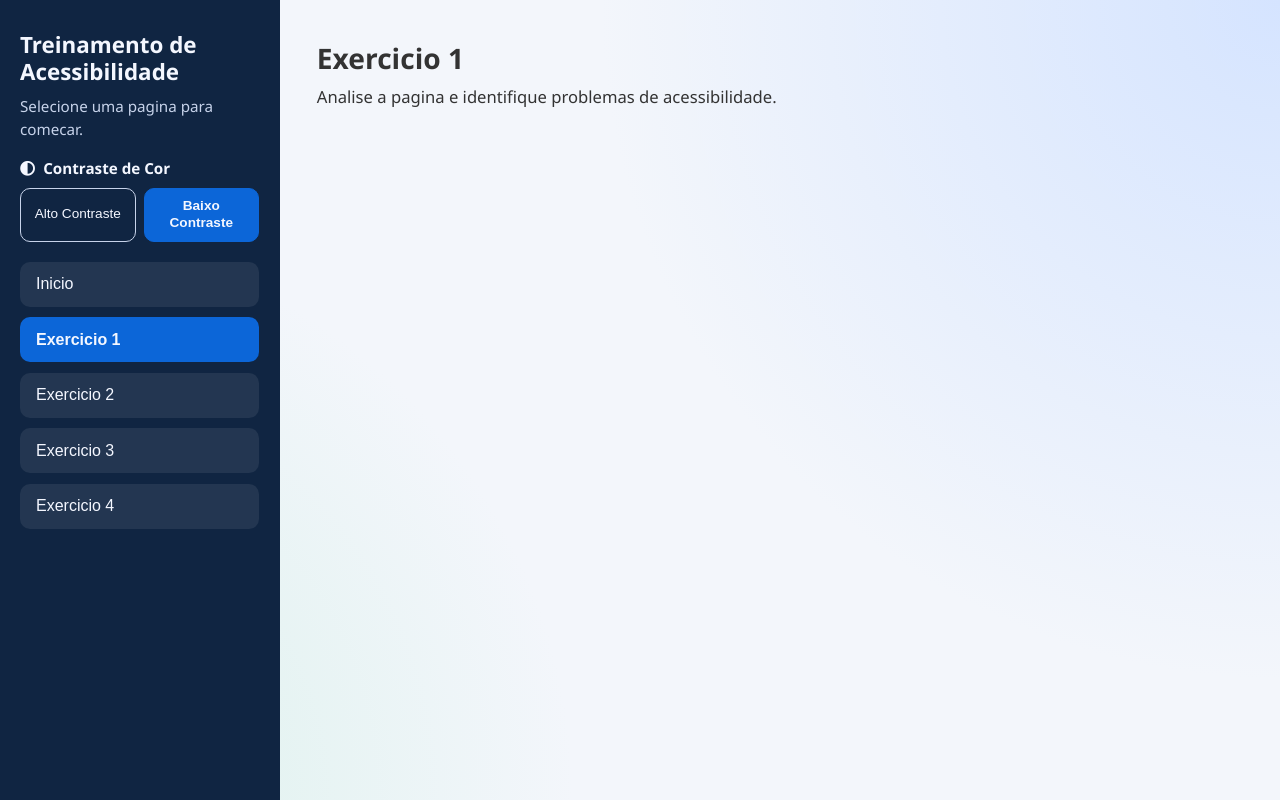
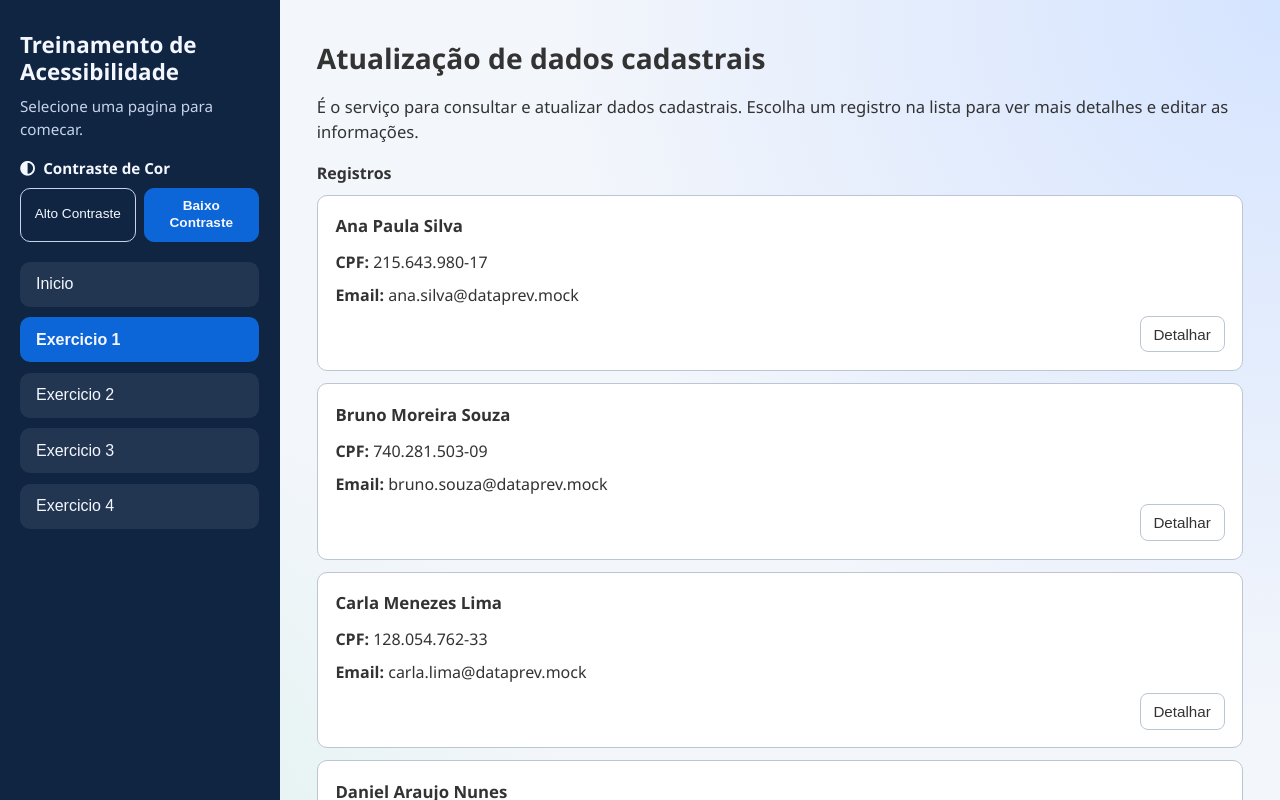
Before and after one commit to Rudigus/Treinamento-Acessibilidade, a React (Vite) app: page / in a window 1280 px wide. Both pictures are taken after a click on the button "Exercicio 1". Shown: the top 800 px of the page. Built offline with nearby package versions, Linux system fonts and the light colour scheme; a web font is replaced by a local one.

Commit message:
adicionando mock de registros e css ex1

```diff
--- a/src/paginas/Exercicio1/Exercicio1.css
+++ b/src/paginas/Exercicio1/Exercicio1.css
@@ -1,8 +1,8 @@
 .pagina-exercicio-1 {
-    max-width: 840px;
+    max-width: 980px;
     display: flex;
     flex-direction: column;
-    gap: 0.35rem;
+    gap: 1rem;
     color: #333333;
 }
 
@@ -16,6 +16,79 @@
     color: inherit;
 }
 
+.pagina-exercicio-1 .painel-crud {
+    width: 100%;
+}
+
+.pagina-exercicio-1 .titulo-secao {
+    margin: 0 0 0.6rem;
+    font-size: 1rem;
+}
+
+.pagina-exercicio-1 .lista-registros {
+    margin: 0;
+    padding: 0;
+    list-style: none;
+    display: grid;
+    gap: 0.75rem;
+}
+
+.pagina-exercicio-1 .card-registro {
+    border: 1px solid #bcc5d3;
+    border-radius: 10px;
+    padding: 1.1rem;
+    min-height: 160px;
+    width: 100%;
+    background: #ffffff;
+    display: flex;
+    flex-direction: column;
+    gap: 0.55rem;
+}
+
+.pagina-exercicio-1 .card-registro p {
+    line-height: 1.5;
+}
+
+.pagina-exercicio-1 .card-registro__nome {
+    margin: 0 0 0.2rem;
+    font-size: 1.05rem;
+}
+
+.pagina-exercicio-1 .botao-detalhar {
+    margin-top: auto;
+    align-self: flex-end;
+    padding: 0.55rem 0.8rem;
+    border: 1px solid #bcc5d3;
+    border-radius: 8px;
+    font-size: 0.95rem;
+    background: transparent;
+    color: inherit;
+    cursor: pointer;
+}
+
+.pagina-exercicio-1 .card-registro.esta-selecionado {
+    border-color: #1351b4;
+}
+
+.pagina-exercicio-1 .card-registro.esta-selecionado .botao-detalhar {
+    border-color: #1351b4;
+    font-weight: 700;
+}
+
 body[data-theme='dark'] .pagina-exercicio-1 {
     color: #e7edf6;
 }
+
+body[data-theme='dark'] .pagina-exercicio-1 .card-registro,
+body[data-theme='dark'] .pagina-exercicio-1 .botao-detalhar {
+    border-color: #7d8591;
+}
+
+body[data-theme='dark'] .pagina-exercicio-1 .card-registro {
+    background: #000000;
+}
+
+body[data-theme='dark'] .pagina-exercicio-1 .card-registro.esta-selecionado,
+body[data-theme='dark'] .pagina-exercicio-1 .card-registro.esta-selecionado .botao-detalhar {
+    border-color: #fff333;
+}
--- a/src/paginas/Exercicio1/Exercicio1.jsx
+++ b/src/paginas/Exercicio1/Exercicio1.jsx
@@ -1,12 +1,50 @@
+import { useState } from 'react'
 import './Exercicio1.css'
+import { REGISTROS_MOCK } from './mock/registrosMock.js'
 
 function Exercicio1() {
+  const [idSelecionado, setIdSelecionado] = useState(null)
+
   return (
     <section className="pagina-exercicio-1" aria-labelledby="titulo-exercicio-1">
-      <h2 id="titulo-exercicio-1">Exercicio 1</h2>
+      <h2 id="titulo-exercicio-1">Atualização de dados cadastrais</h2>
       <span className="subtitulo-pagina">
-        Analise a pagina e identifique problemas de acessibilidade.
+        É o serviço para consultar e atualizar dados cadastrais. Escolha um
+        registro na lista para ver mais detalhes e editar as informações.
       </span>
+
+      <div className="painel-crud">
+        <section aria-label="Lista de registros">
+          <h3 className="titulo-secao">Registros</h3>
+          <ul className="lista-registros">
+            {REGISTROS_MOCK.map((registro) => {
+              const estaSelecionado = registro.id === idSelecionado
+
+              return (
+                <li key={registro.id}>
+                  <article className={`card-registro${estaSelecionado ? ' esta-selecionado' : ''}`}>
+                    <h4 className="card-registro__nome">{registro.nome}</h4>
+                    <p>
+                      <strong>CPF:</strong> {registro.cpf}
+                    </p>
+                    <p>
+                      <strong>Email:</strong> {registro.email}
+                    </p>
+                    <button
+                      type="button"
+                      className="botao-detalhar"
+                      aria-pressed={estaSelecionado}
+                      onClick={() => setIdSelecionado(registro.id)}
+                    >
+                      Detalhar
+                    </button>
+                  </article>
+                </li>
+              )
+            })}
+          </ul>
+        </section>
+      </div>
     </section>
   )
 }
--- /dev/null
+++ b/src/paginas/Exercicio1/mock/registrosMock.js
@@ -0,0 +1,30 @@
+export const REGISTROS_MOCK = [
+  {
+    id: 1,
+    nome: 'Ana Paula Silva',
+    cpf: '215.643.980-17',
+    email: 'ana.silva@dataprev.mock',
+    telefone: '(61) 99911-1001',
+  },
+  {
+    id: 2,
+    nome: 'Bruno Moreira Souza',
+    cpf: '740.281.503-09',
+    email: 'bruno.souza@dataprev.mock',
+    telefone: '(61) 99911-1002',
+  },
+  {
+    id: 3,
+    nome: 'Carla Menezes Lima',
+    cpf: '128.054.762-33',
+    email: 'carla.lima@dataprev.mock',
+    telefone: '(61) 99911-1003',
+  },
+  {
+    id: 4,
+    nome: 'Daniel Araujo Nunes',
+    cpf: '682.915.304-70',
+    email: 'daniel.nunes@dataprev.mock',
+    telefone: '(61) 99911-1004',
+  },
+]
```
